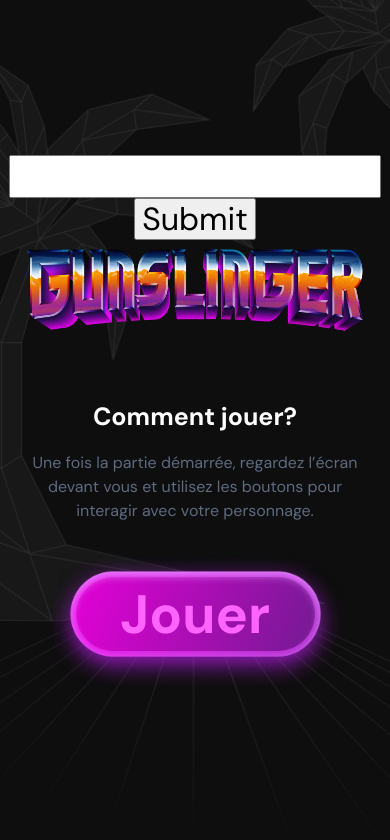
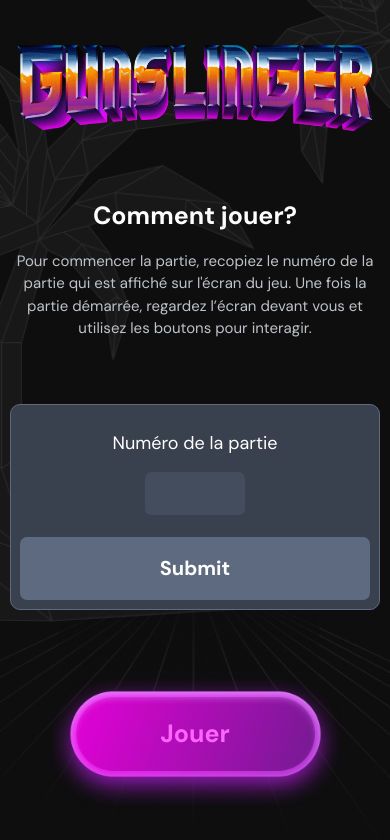
Before and after one commit to ItsHeazy/Cowboy, a plain HTML site: page JEU_ET_INTERFACE_Gunsligner/interface/index.html in a window 390 px wide. Drawn offline with Linux system fonts and the light colour scheme.

Commit message:
Version mobile - Ajout du favicon et modification du champ input

```diff
--- a/JEU_ET_INTERFACE_Gunsligner/interface/index.html
+++ b/JEU_ET_INTERFACE_Gunsligner/interface/index.html
@@ -3,22 +3,25 @@
 <html lang="en">
 
 <head>
-
     <meta charset="UTF-8">
+    <link rel="apple-touch-icon" sizes="180x180" href="apple-touch-icon.png">
+    <link rel="icon" type="image/png" sizes="32x32" href="favicon-32x32.png">
+    <link rel="icon" type="image/png" sizes="16x16" href="favicon-16x16.png">
+    <link rel="manifest" href="site.webmanifest">
+    <link rel="mask-icon" href="safari-pinned-tab.svg" color="#ffbe00">
+    <meta name="msapplication-TileColor" content="#ffbe00">
+    <meta name="theme-color" content="#ffbe00">
     <meta name="viewport" content="user-scalable=no, width=device-width, initial-scale=1, maximum-scale=1">
-
-
     <link href="https://fonts.googleapis.com/css2?family=DM+Sans:wght@400;500;700&display=swap" rel="stylesheet">
     <link rel="stylesheet" href="styles/normalize.css">
     <link rel="stylesheet" href="styles/styles.css">
     <title>Interface tactile</title>
     <link rel="stylesheet" href="styles/styles.css">
-
     <!-- Version client de la bibliothèque Socket.IO -->
     <script src="bibliotheques/socket.io.js" defer></script>
-
     <script type="module">
         import {Interface} from "./scripts/Interface.js";
+
         new Interface();
     </script>
 
@@ -28,18 +31,21 @@
 
 
 <section class="layout-game start-page wrap">
-  <input id="codeJeu" type="text">
-  <input id="codeJeuR" type="submit">
     <img src="images/logo.png" alt="Logo Gunslinger">
+
     <div class="start-page-col1">
         <h1>Comment jouer?</h1>
-    <p>Une fois la partie démarrée, regardez l’écran devant vous et utilisez les boutons pour
-      interagir avec
-      votre personnage.</p>
+        <p>Pour commencer la partie, recopiez le numéro de la partie qui est affiché sur l'écran du jeu. Une fois la partie démarrée, regardez l’écran devant vous et utilisez les boutons pour
+            interagir.</p>
+    </div>
+        <div class="inputNumber-group">
+            <label for="codeJeu">Numéro de la partie</label>
+            <input id="codeJeu" type="number" required="required">
+            <input id="codeJeuR" type="submit">
+        </div>
         <div class="btn-primary btn-p1 start-page-btn">Jouer</div>
-  </div>
+
 </section>
-
 
 
 <!--Game page-->
@@ -63,7 +69,6 @@
 </section>
 
 
-
 <!--Congratulations-->
 <section class="layout-game congrats-page wrap u-hidden">
     <img src="images/logo.png" alt="Logo Gunslinger" class="logo">
--- a/JEU_ET_INTERFACE_Gunsligner/interface/styles/styles.css
+++ b/JEU_ET_INTERFACE_Gunsligner/interface/styles/styles.css
@@ -9,6 +9,51 @@ html, body {
   font-family: sans-serif;
   -webkit-box-sizing: border-box;
   box-sizing: border-box;
+}
+
+#codeJeu {
+  background: #444D5D;
+  border: none;
+  border-radius: 7px;
+  border-bottom: 2px solid #3A414E;
+  color: #FFF;
+  margin: 15px 0 0;
+  font-size: 23px;
+  text-align: center;
+  width: 100px;
+  padding: 8px 0;
+}
+
+#codeJeu:active, #codeJeu:focus {
+  outline: none;
+}
+
+#codeJeuR {
+  background: #5D6A7F;
+  border-radius: 7px;
+  width: 95%;
+  padding: 20px;
+  font-size: 20px;
+  font-weight: bold;
+  color: #FFF;
+  border: none;
+  margin-top: 20px;
+}
+
+.inputNumber-group {
+  width: 100%;
+  display: flex;
+  flex-direction: column;
+  justify-content: center;
+  align-items: center;
+  background: #3A414E;
+  border-radius: 10px;
+  padding: 25px 0 9px;
+  border: 1px solid #5D6A7F;
+}
+
+.inputNumber-group label {
+  font-size: 18px;
 }
 
 h1 {
@@ -23,12 +68,12 @@ button {
 }
 
 .small-text {
-  font-size: 0.75rem;
+  font-size: 14px;
   color: #7F8798;
 }
 
 p {
-  font-size: 16px;
+  font-size: 15px;
   color: #5D6A7F;
 }
 
@@ -59,7 +104,7 @@ img {
   align-items: center;
   color: #FF64FF;
   font-weight: 700;
-  font-size: 1.6875rem;
+  font-size: 25px;
 }
 
 .btn-p2-group {
@@ -201,21 +246,20 @@ button {
 }
 
 .layout-game {
+  display: flex;
+  flex-direction: column;
+  justify-content: space-between !important;
+  padding: 35px 10px;
   background: url("../images/background.png");
   background-size: cover;
   background-repeat: no-repeat;
   height: 100vh;
   text-align: center;
-  padding-top: 15px;
-  padding-bottom: 15px;
-}
-
-.layout-game .start-page-col1 {
-  margin-top: 50px;
 }
 
 .layout-game p {
   text-align: center;
+  color: #bfc2c7;
 }
 
 .start-page {
```
Also changed, not shown: JEU_ET_INTERFACE_Gunsligner/interface/browserconfig.xml (added, +9 -0 lines), JEU_ET_INTERFACE_Gunsligner/interface/android-chrome-192x192.png (added), JEU_ET_INTERFACE_Gunsligner/interface/android-chrome-512x512.png (added), JEU_ET_INTERFACE_Gunsligner/interface/apple-touch-icon.png (added), JEU_ET_INTERFACE_Gunsligner/interface/favicon-16x16.png (added), JEU_ET_INTERFACE_Gunsligner/interface/favicon-32x32.png (added), JEU_ET_INTERFACE_Gunsligner/interface/favicon.ico, JEU_ET_INTERFACE_Gunsligner/interface/mstile-150x150.png (added), JEU_ET_INTERFACE_Gunsligner/interface/safari-pinned-tab.svg (added), JEU_ET_INTERFACE_Gunsligner/interface/site.webmanifest (added). Lines whose indentation alone changed are shown as unchanged.
